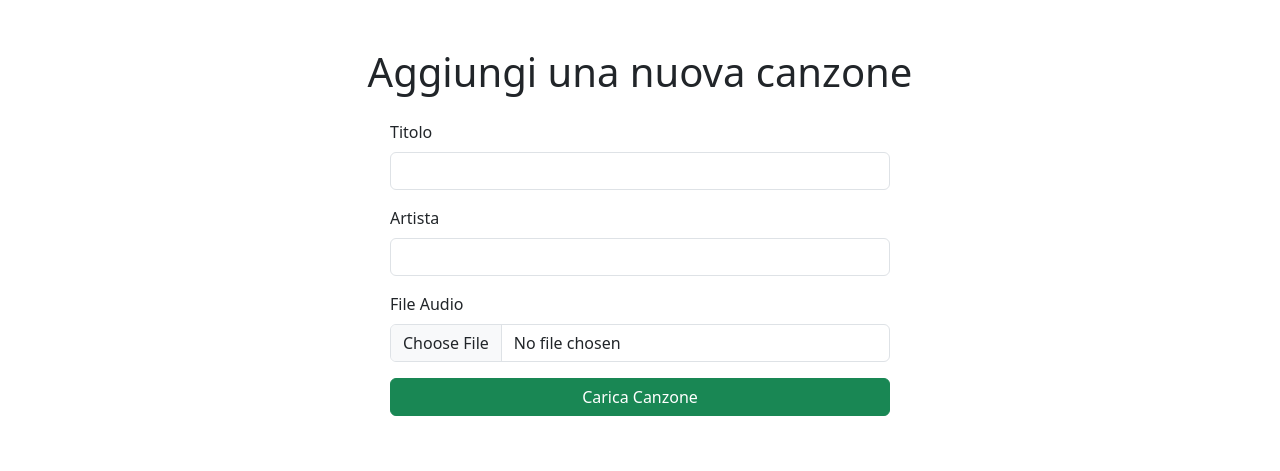
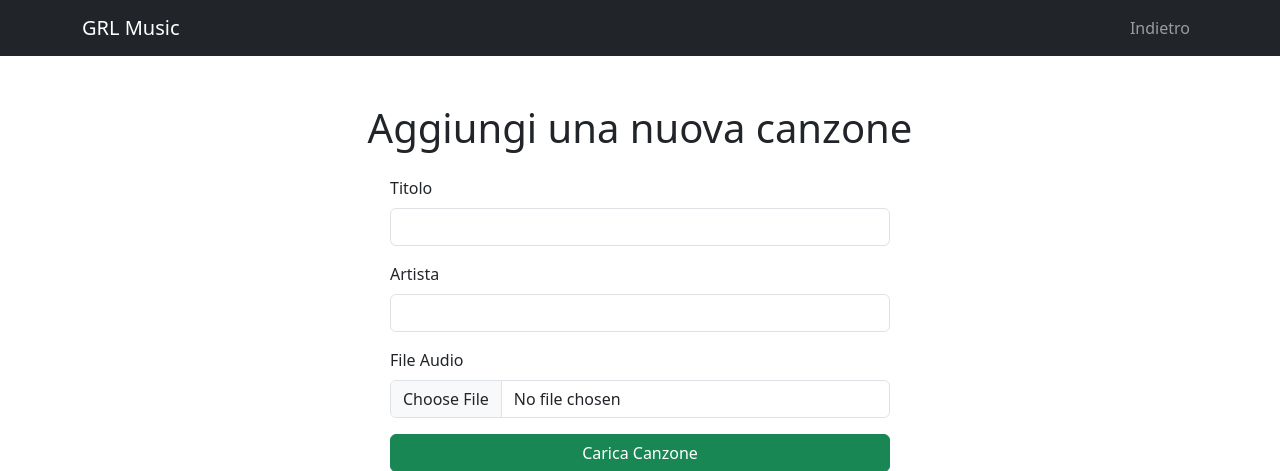
Before and after one commit to RaffoMagno/GRL_Music, a Flask app: page /add_song in a window 1280 px wide. Shown: the top 471 px of the page. Run offline with Flask 3, Linux system fonts and the light colour scheme; a user stored in the database is signed in.

Commit message:
aggiunta navbar in schermata add_song

```diff
--- a/app.py
+++ b/app.py
@@ -60,6 +60,10 @@ def login():
         return redirect(url_for('login'))
     return render_template('login.html')
 
+@app.route('/indietro', methods=['GET'])
+def indietro():
+    return redirect(url_for('home'))
+
 @app.route('/add_song', methods=['GET', 'POST'])
 @login_required
 def add_song():
--- a/templates/add_song.html
+++ b/templates/add_song.html
@@ -8,6 +8,18 @@
     <link rel="stylesheet" href="{{ url_for('static', filename='/styles.css') }}">
 </head>
 <body>
+    <nav class="navbar navbar-expand-lg navbar-dark bg-dark">
+        <div class="container">
+            <p class="navbar-brand" style="margin-top: auto; margin-bottom: auto;">GRL Music</p>
+            <div class="collapse navbar-collapse" id="navbarNav">
+                <ul class="navbar-nav ms-auto">
+                    <li class="nav-item">
+                        <a class="nav-link" href="/indietro">Indietro</a>
+                    </li>
+                </ul>
+            </div>
+        </div>
+    </nav>
     <div class="container mt-5">
         <h1 class="text-center mb-4">Aggiungi una nuova canzone</h1>
         <form action="/add_song" method="POST" enctype="multipart/form-data" class="mx-auto" style="max-width: 500px;">
--- a/templates/home.html
+++ b/templates/home.html
@@ -11,7 +11,7 @@
 <body>
     <nav class="navbar navbar-expand-lg navbar-dark bg-dark">
         <div class="container">
-            <a class="navbar-brand" href="#">GRL Music</a>
+            <p class="navbar-brand" style="margin-top: auto; margin-bottom: auto;">GRL Music</p>
             <button class="navbar-toggler" type="button" data-bs-toggle="collapse" data-bs-target="#navbarNav">
                 <span class="navbar-toggler-icon"></span>
             </button>
```
